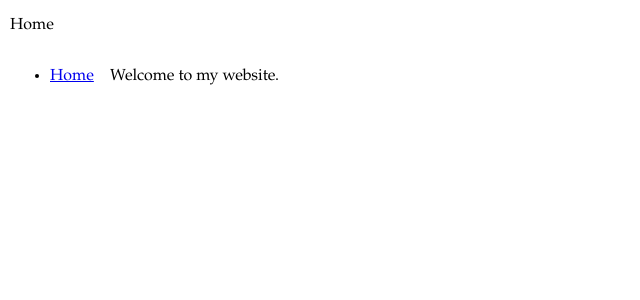
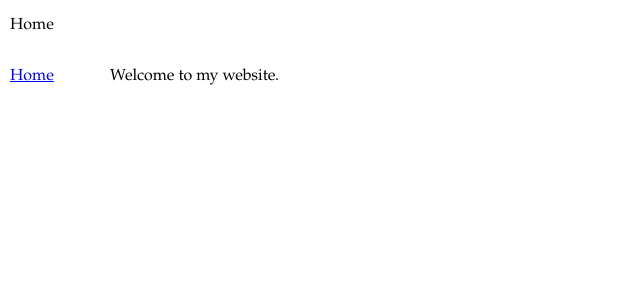
Before and after one commit to cpif/cpif.github.io, a Jekyll site: the page built from index.md, in a window 1280 px wide. Shown: the top 300 px of the page, without its empty margins (0-640 px from the left). Built offline with Jekyll 4.4.1, drawn with Linux system fonts in a browser that asks for light colours.

Commit message:
Normalized padding for `ul`

```diff
--- a/_sass/typography.scss
+++ b/_sass/typography.scss
@@ -1,3 +1,8 @@
 h1,h2,p,li {
     font-family: Garamond, serif;
 }
+
+aside ul {
+    list-style-type: none;
+    padding: 0;
+}
```
